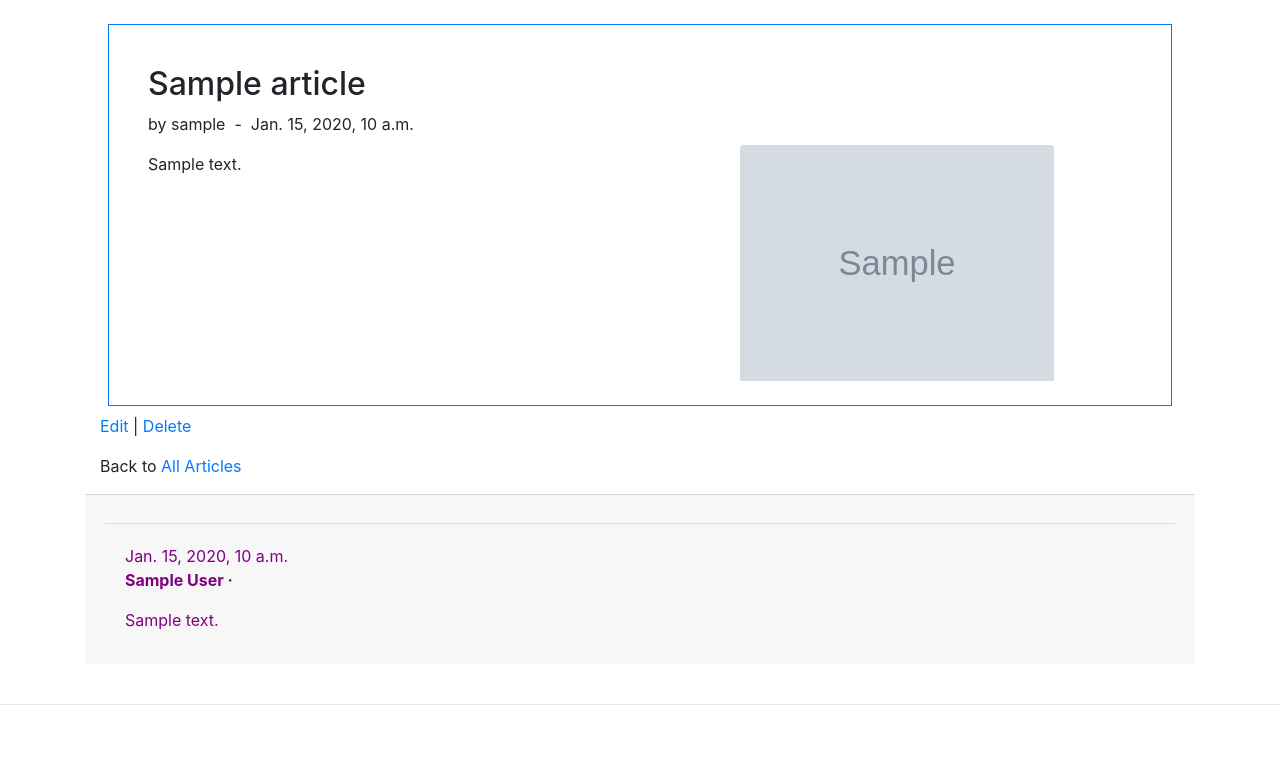
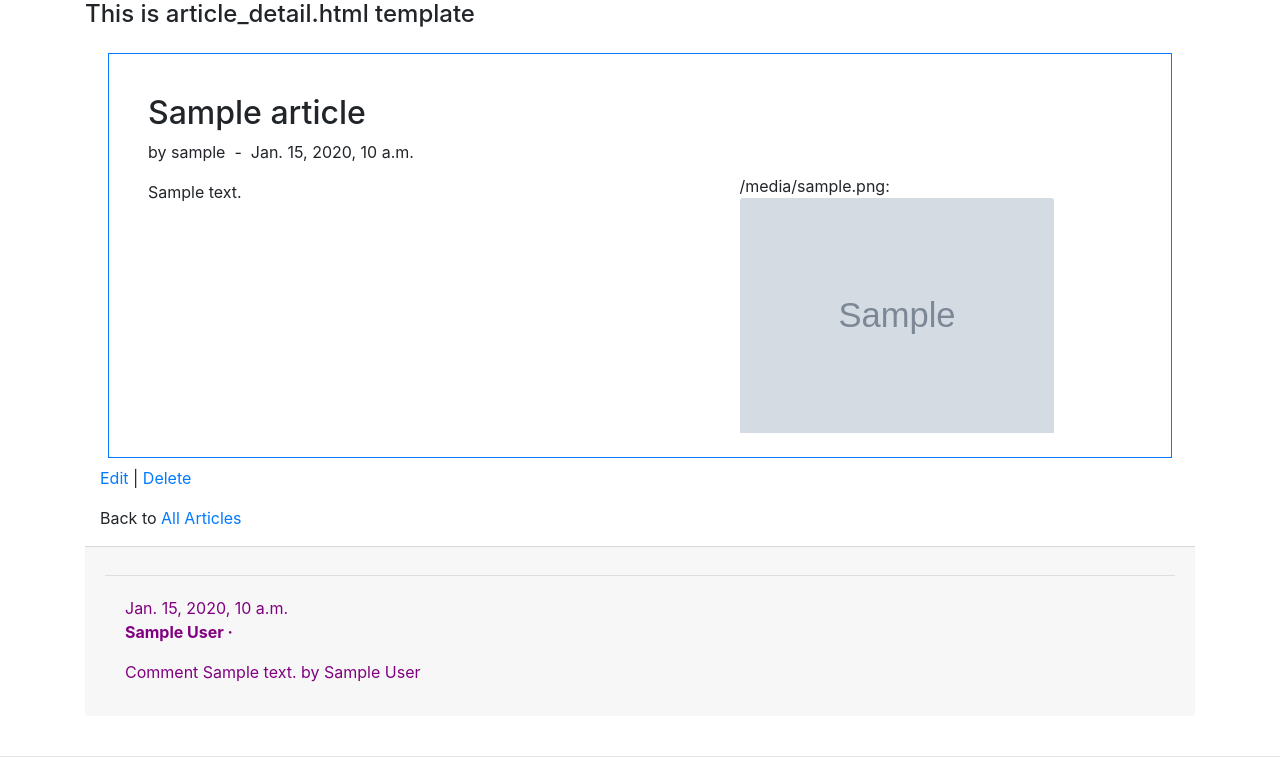
Before and after one commit to Bruce6110/oxcimarron_project, a Django app: page /articles/1/ in a window 1280 px wide. Shown: the part 134-907 px from the top of the page. Before the commit the page ends 839 px from the top, so only its background shows below. Run offline with Django 3.2, Linux system fonts and the light colour scheme; tables that the repository leaves empty hold one stand-in row (values such as "Sample post"); grey boxes marked "Sample" are stand-in pictures; some libraries are stand-ins or nearby versions.

Commit message:
latest tinkering

```diff
--- a/articles/forms.py
+++ b/articles/forms.py
@@ -16,7 +16,7 @@ class ArticleForm(forms.ModelForm):
        #overrides default of TextInput
 
 
-class CommentForm(forms.ModelForm):
+class CommentForm(forms.ModelForm):#by default, django generates a form dynamically but we can specify our own fields as shown
     class Meta:
         model= Comment
         fields = ('author','comment')
--- a/articles/models.py
+++ b/articles/models.py
@@ -31,7 +31,7 @@ class Comment(models.Model):
     article = models.ForeignKey(Article,
                                 on_delete=models.CASCADE,
                                 related_name='comments',)
-    print("ARTICLE: ", article)
+
     comment = models.CharField(max_length=140)
     created_date = models.DateTimeField(auto_now_add=True, null=True)
     author = models.CharField(max_length=16, default='Test1', blank=True)
@@ -43,7 +43,10 @@ class Comment(models.Model):
         self.save()
 
     def __str__(self):
-        return self.comment
+         return 'Comment {} by {}'.format(self.comment, self.author)
 
     def get_absolute_url(self):
         return reverse('article-detail', args=[str(self.id)])
+
+    class Meta:
+        ordering =['created_date']
--- a/articles/urls.py
+++ b/articles/urls.py
@@ -1,14 +1,16 @@
 from django.urls import path
-from .views import ArticleListView, CommentCreateView, ArticleUpdateView, ArticleDetailView,  ArticleDeleteView, ArticleCreateView
+from .views import ArticleListView, CommentCreateView, ArticleUpdateView, ArticleDetailView,  ArticleDeleteView, ArticleCreateView, fbv_article_detail
 
 urlpatterns = [
     path('<int:pk>/edit/', ArticleUpdateView.as_view(), name='article-edit'),
     path('<int:pk>/', ArticleDetailView.as_view(), name='article-detail'),
     path('<int:pk>/delete/', ArticleDeleteView.as_view(), name='article-delete'),
-    path('comment/new/', CommentCreateView.as_view(), name='add-comment'),
+    path('<int:pk>/comment/new/', CommentCreateView.as_view(), name='add-comment'),
 
     path('new/', ArticleCreateView.as_view(), name='article-new'),
     path('', ArticleListView.as_view(), name='article-list'),
 
+    path('fbv/', fbv_article_detail, name='fbv_article_detail')
+
 
 ]
--- a/articles/views.py
+++ b/articles/views.py
@@ -5,6 +5,30 @@ from django.contrib.auth.mixins import LoginRequiredMixin, UserPassesTestMixin
 from oxcimarron.utils import Utils
 from .models import Article, Comment
 from .forms import ArticleForm, CommentForm
+from django.shortcuts import render, get_object_or_404
+import sys, traceback
+
+def fbv_article_detail(request, slug):
+    print("VIEW INITIATED: fbv detail")
+    template_name = 'fbv_article_detail.html'
+    article = get_object_or_404(Article, slug=slug)
+    comments = article.comments.filter(active=True)
+    new_comment = None
+    # Comment posted
+    if request.method == 'POST':
+        comment_form = CommentForm(data=request.POST)
+        if comment_form.is_valid():
+            print("Comment form is valid.")
+
+            # Create comment object but don't save to db
+            new_comment = comment_form.save(commit=False)
+            new_comment.article = article
+        else:
+            comment_form = CommentForm()
+
+        return render(request, template_name, {'article': article, 'comments': comments,
+                                               'new_comment': new_comment,
+                                               'comment_form': comment_form})
 
 
 class ArticleListView(ListView):
@@ -36,13 +60,14 @@ class CommentCreateView(LoginRequiredMixin, CreateView):
     form_class = CommentForm
     template_name = 'articles/add_comment.html'
     #template_name = 'articles/test.html'
-    #fields = ['comment','uthor']
+    #fields = ['comment','author']
     login_url = '/users/login'
 
     def form_valid(self, form):
         print("PRINTING CCV props")
         print(":::", Utils.getAttributeReport(self))
         return super(CommentCreateView, self).form_valid(form)
+
 
 class ArticleUpdateView(LoginRequiredMixin, UserPassesTestMixin, UpdateView):
     model = Article
@@ -53,7 +78,8 @@ class ArticleUpdateView(LoginRequiredMixin, UserPassesTestMixin, UpdateView):
 
     def test_func(self):
         obj = self.get_object()
-        print("AUV test_func")
+        print("AUV test_func: ", str(obj.author) +
+              " vs. "+str(self.request.user))
         return obj.author == self.request.user
 
 
--- a/templates/articles/article_detail.html
+++ b/templates/articles/article_detail.html
@@ -1,17 +1,17 @@
 {% extends 'base.html' %}
 
 {% block content %}
-
+<h4>This is article_detail.html template</h4>
 <div class="article-entry container mt-4">
     <div class="row m-2 border border-primary p-4">
         <div class="col-7 mt-3">
-            <h2>{{ object.title }}</h2>
-            <p>by {{object.author}} &nbsp;-&nbsp; {{object.date }}</p>
-            <p>{{object.body}}</p>
+            <h2>{{ article.title }}</h2>
+            <p>by {{article.author}} &nbsp;-&nbsp; {{article.date }}</p>
+            <p>{{article.body}}</p>
         </div>
 
         <div class="col-5 mt-5 pt-5">
-            {%if article.image %} <img class='card-img-top fluid' src='{{article.image.url}}' alt='Image'
+            {%if article.image %} {{article.image.url}}: <img class='card-img-top fluid' src='{{article.image.url}}' alt='Image'
                 style="max-width:80%; height:auto" />
             {%else %}
             <p style="text-align:center"><i>[No image]</i></p>
@@ -27,7 +27,6 @@
 
 </div>
 <div class="card-footer">
-
     <hr />
     <!--<a class="btn btn-default" href="{ url 'add-comment' article.pk }">Add comment</a>
 -->
@@ -45,9 +44,4 @@
 </div>
 
 
-
-
-
-
-
 {% endblock content %}
```
Also changed, not shown: articles/admin.py (+16 -0 lines), templates/articles/fbv_article_detail.html (added, +50 -0 lines), templates/skiing/skiday_confirm_delete.html (+5 -3 lines), articles/migrations/0017_auto_20191130_0839.py (added), templates/articles/add_comment.html (line endings or trailing spaces).
